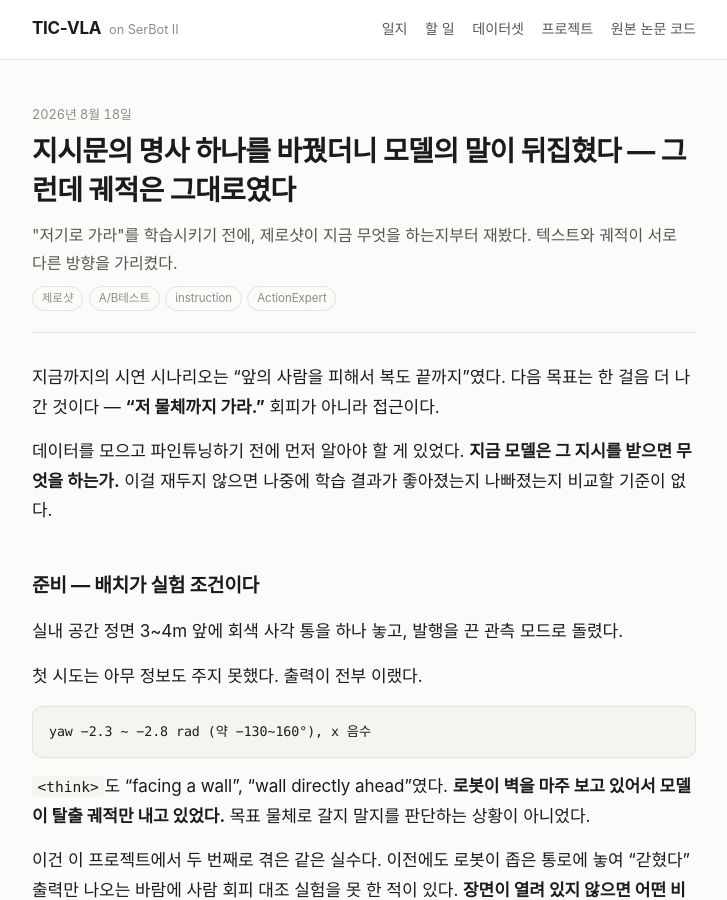
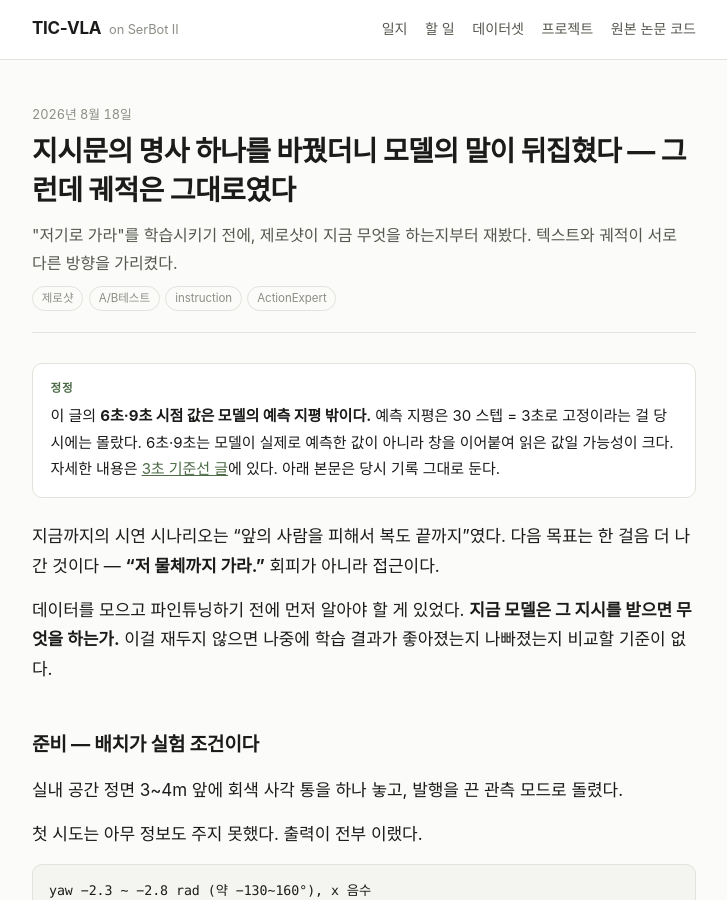
Before and after one commit to wodu2s/ticvla-devlog, a Jekyll site: the page built from _posts/2026-08-18-instruction-noun-ab-test.md, in a window 1280 px wide and 900 px high. Shown: the whole window, without its empty margins (276-1003 px from the left). Built offline with Jekyll 4.4.1, drawn with Linux system fonts in a browser that asks for light colours.

Commit message:
fix: 8/18 예측 지평 정정 콜아웃, 9/28 폴백 발견 시점 보정, 9/29 배율 측정 구분
Co-Authored-By: Claude Opus 5.5 <noreply@anthropic.com>

```diff
--- a/_posts/2026-08-18-instruction-noun-ab-test.md
+++ b/_posts/2026-08-18-instruction-noun-ab-test.md
@@ -4,6 +4,11 @@ date: 2026-08-18 16:00:00 +0900
 summary: "\"저기로 가라\"를 학습시키기 전에, 제로샷이 지금 무엇을 하는지부터 재봤다. 텍스트와 궤적이 서로 다른 방향을 가리켰다."
 tags: [제로샷, A/B테스트, instruction, ActionExpert]
 ---
+
+<div class="callout">
+<span class="label">정정</span>
+이 글의 <strong>6초·9초 시점 값은 모델의 예측 지평 밖이다.</strong> 예측 지평은 30 스텝 = 3초로 고정이라는 걸 당시에는 몰랐다. 6초·9초는 모델이 실제로 예측한 값이 아니라 창을 이어붙여 읽은 값일 가능성이 크다. 자세한 내용은 <a href="{{ '/posts/three-second-baseline-speed-scale/' | relative_url }}">3초 기준선 글</a>에 있다. 아래 본문은 당시 기록 그대로 둔다.
+</div>
 
 지금까지의 시연 시나리오는 "앞의 사람을 피해서 복도 끝까지"였다. 다음 목표는 한 걸음 더 나간 것이다 — **"저 물체까지 가라."** 회피가 아니라 접근이다.
 
```
Also changed, not shown: _posts/2026-09-28-camera-fallback-eight-images.md (+3 -1 lines), _posts/2026-09-29-three-second-baseline-speed-scale.md (+2 -0 lines).
